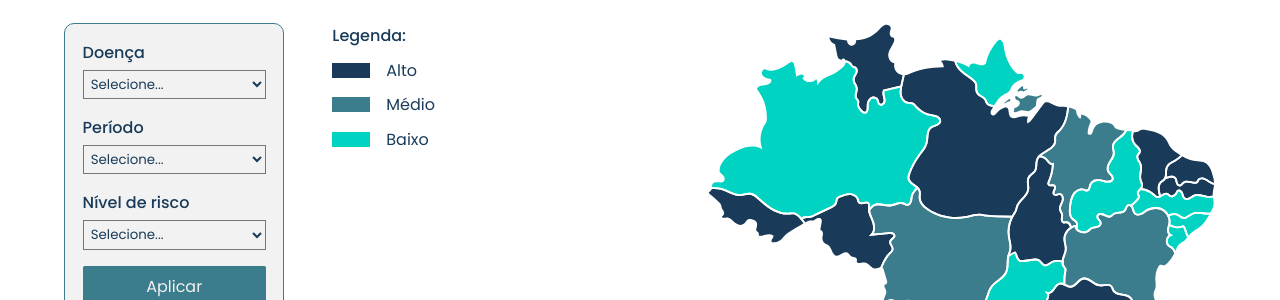
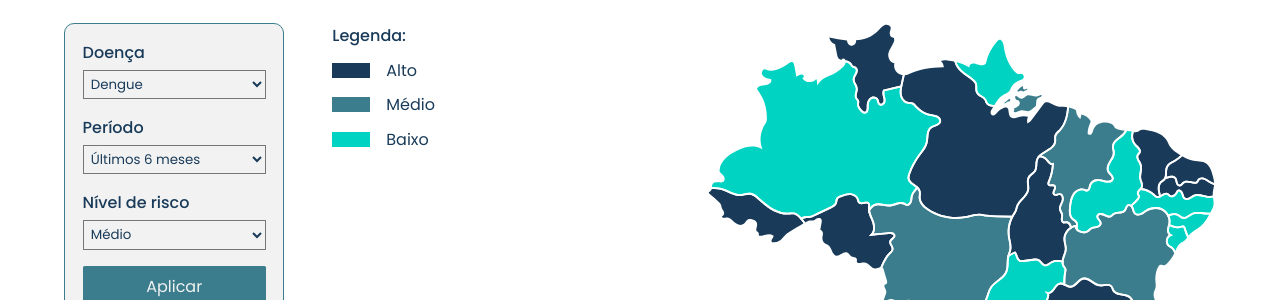
Before and after one commit to felprangel/saude-integrada, a Next.js app: page /mapa-saude in a window 1280 px wide. Shown: the part 367-667 px from the top of the page. Built offline with nearby package versions, Linux system fonts and the light colour scheme.

Commit message:
ajusta options

```diff
--- a/src/pages/mapa-saude.tsx
+++ b/src/pages/mapa-saude.tsx
@@ -22,19 +22,19 @@ export default function MapaSaude() {
             <InputContainer>
               <Label>Doença</Label>
               <Select>
-                <Option>Selecione...</Option>
+                <Option>Dengue</Option>
               </Select>
             </InputContainer>
             <InputContainer>
               <Label>Período</Label>
               <Select>
-                <Option>Selecione...</Option>
+                <Option>Últimos 6 meses</Option>
               </Select>
             </InputContainer>
             <InputContainer>
               <Label>Nível de risco</Label>
               <Select>
-                <Option>Selecione...</Option>
+                <Option>Médio</Option>
               </Select>
             </InputContainer>
             <Button>Aplicar filtros</Button>
--- a/src/pages/painel-dados.tsx
+++ b/src/pages/painel-dados.tsx
@@ -25,19 +25,19 @@ export default function PainelDados() {
           <SelectContainer>
             <SelectLabel>Região</SelectLabel>
             <Select name="regiao" id="regiao">
-              <Option value="selecione">Selecione...</Option>
+              <Option value="selecione">Centro-Oeste</Option>
             </Select>
           </SelectContainer>
           <SelectContainer>
             <SelectLabel>Doença</SelectLabel>
             <Select name="doenca" id="doenca">
-              <Option value="selecione">Selecione...</Option>
+              <Option value="selecione">Dengue</Option>
             </Select>
           </SelectContainer>
           <SelectContainer>
             <SelectLabel>Período</SelectLabel>
             <Select name="periodo" id="periodo">
-              <Option value="selecione">Selecione...</Option>
+              <Option value="selecione">Últimos 6 meses</Option>
             </Select>
           </SelectContainer>
           <Button>Aplicar filtros</Button>
--- a/src/pages/repositorio-cientifico.tsx
+++ b/src/pages/repositorio-cientifico.tsx
@@ -21,13 +21,13 @@ export default function RepositorioCientifico() {
           <SearchInput placeholder="Buscar" />
           <FilterContainer>
             <Select name="tipo" id="tipo">
-              <Option value="selecione">Tipo</Option>
+              <Option value="selecione">Artigo</Option>
             </Select>
             <Select name="data" id="data">
-              <Option value="selecione">Data</Option>
+              <Option value="selecione">Último ano</Option>
             </Select>
             <Select name="autor" id="autor">
-              <Option value="selecione">Autor</Option>
+              <Option value="selecione">UNA</Option>
             </Select>
           </FilterContainer>
           <Card>
```
